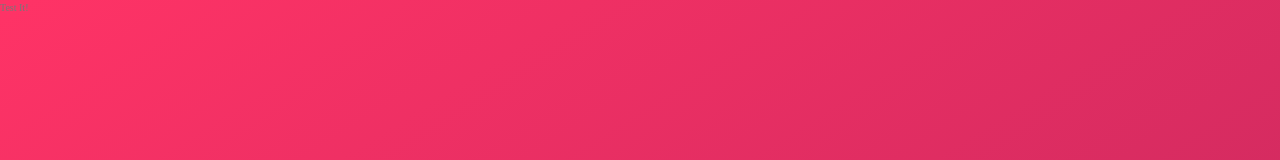
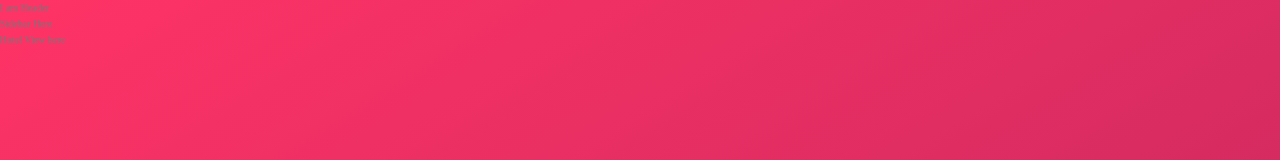
Before and after one commit to aadarsh10c/Trillio, a React (Vite) app: page / in a window 1280 px wide. Shown: the top 160 px of the page. Built offline with nearby package versions, Linux system fonts and the light colour scheme.

Commit message:
Overall HTML Layout done

```diff
--- a/src/App.jsx
+++ b/src/App.jsx
@@ -1,9 +1,12 @@
 import React from 'react'
+import Header from './components/Header';
+import Content from './components/Content';
 
 export default function App() {
   return (
     <div className="App">
-      Test It!
+      <Header />
+      <Content />
     </div>
   )
 }
--- /dev/null
+++ b/src/components/Content.jsx
@@ -0,0 +1,12 @@
+import React from 'react';
+import Sidebar from './content-comp/Sidebar';
+import HotelView from './content-comp/HotelView';
+
+export default function Content () {
+    return (
+        <div className="content">
+            <Sidebar />
+            <HotelView />
+        </div>
+    );
+}
--- /dev/null
+++ b/src/components/Header.jsx
@@ -0,0 +1,9 @@
+import React from 'react';
+
+export default function Header (){
+    return(
+        <header className="header">
+            I am Header
+        </header>
+    );
+}
--- /dev/null
+++ b/src/components/content-comp/HotelView.jsx
@@ -0,0 +1,9 @@
+import React from "react";
+
+export default function HotelView() {
+    return (
+        <main className="hotel-view">
+            Hotel View here
+        </main>
+    );
+}
--- /dev/null
+++ b/src/components/content-comp/Sidebar.jsx
@@ -0,0 +1,9 @@
+import React from "react";
+
+export default function Sidebar(){
+    return (
+        <nav className="sidebar">
+            Sidebar Here
+        </nav>
+    );
+}
```
